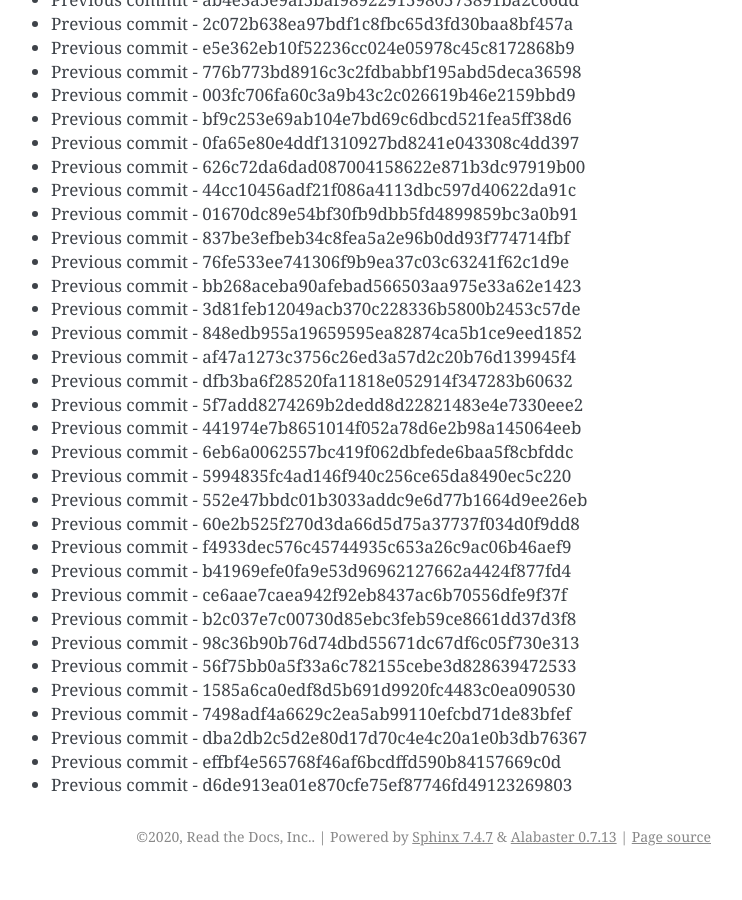
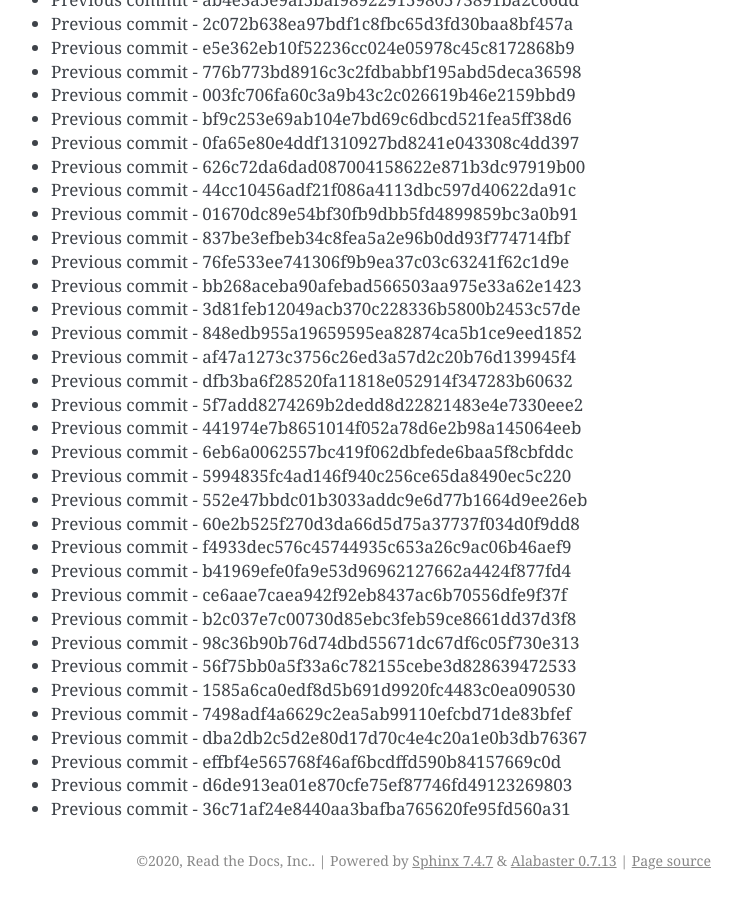
Before and after one commit to readthedocs/rtd-git-stresstest, a Sphinx documentation site: the page built from docs/updates.rst, in a window 1280 px wide and 900 px high, scrolled down 95248 px. Shown: the whole window, without its empty margins (399-1141 px from the left). Built offline with Sphinx 7.4.7, drawn with Linux system fonts in a browser that asks for light colours; before the commit the page ends 96124 px from its top, so only the background shows below that.

Commit message:
Generating commit from previous: 36c71af24e8440aa3bafba765620fe95fd560a31

```diff
--- a/docs/updates.rst
+++ b/docs/updates.rst
@@ -4034,3 +4034,4 @@ It can be tested for any performance characteristics.
 * Previous commit - dba2db2c5d2e80d17d70c4e4c20a1e0b3db76367
 * Previous commit - effbf4e565768f46af6bcdffd590b84157669c0d
 * Previous commit - d6de913ea01e870cfe75ef87746fd49123269803
+* Previous commit - 36c71af24e8440aa3bafba765620fe95fd560a31
```
